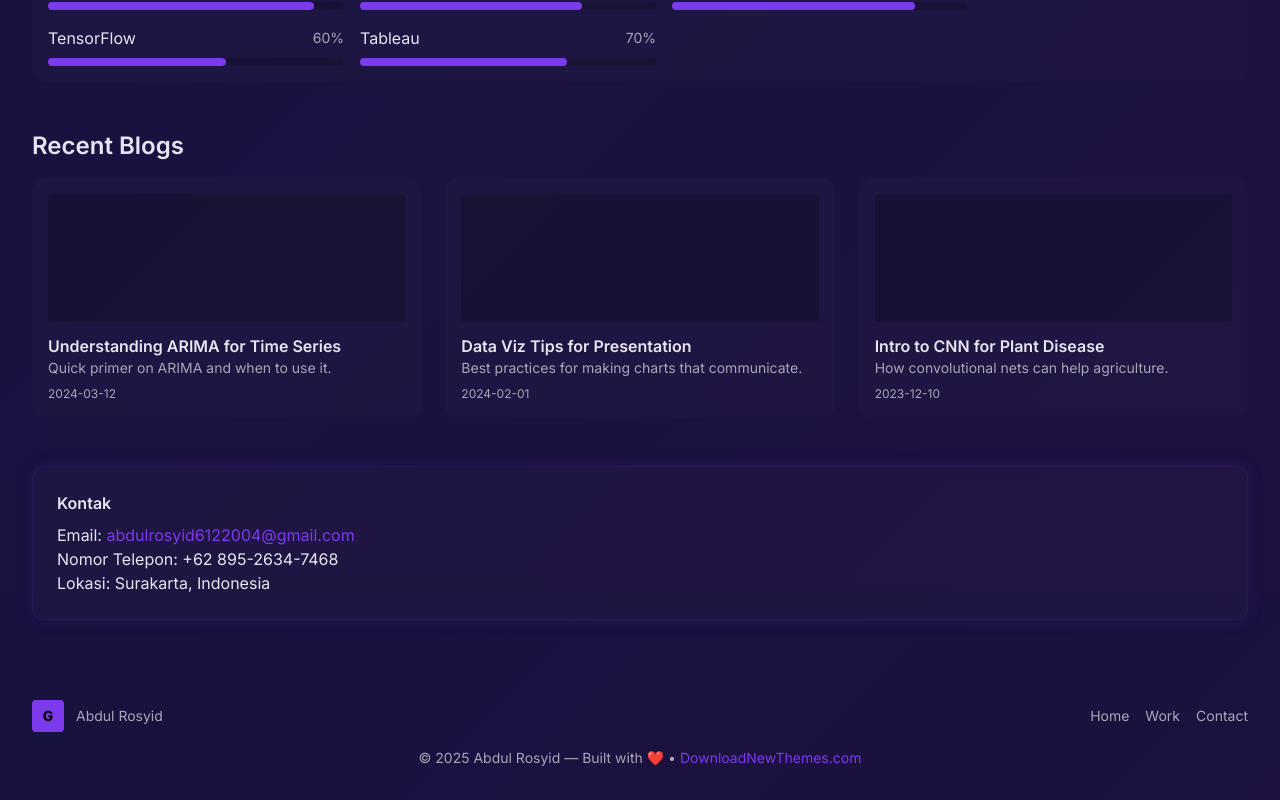
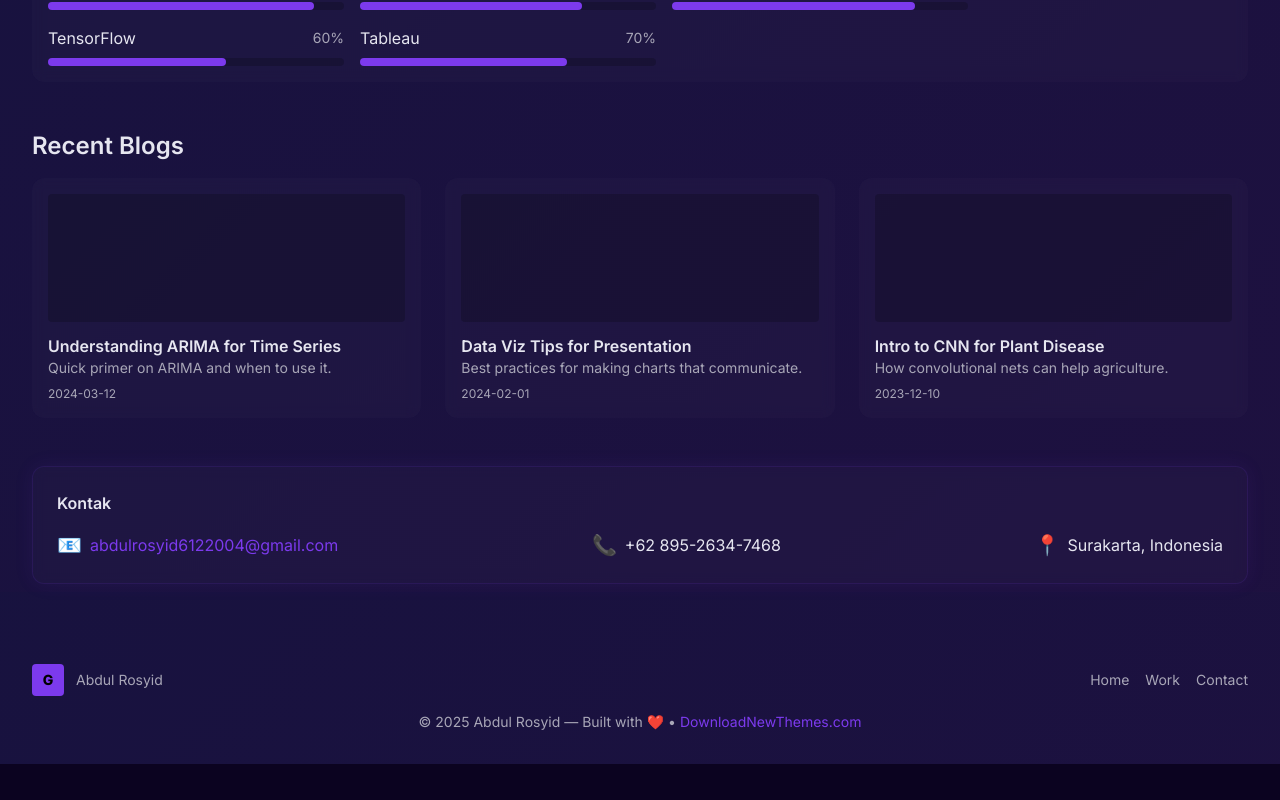
Before and after one commit to abdulrosyid001/Portofolio, a React (Vite) app: page / in a window 1280 px wide. Shown: the part 1808-2608 px from the top of the page. After the commit the page ends 2572 px from the top, so only its background shows below. Built offline with nearby package versions, Linux system fonts and the light colour scheme.

Commit message:
Pembaruan UI

```diff
--- a/src/App.jsx
+++ b/src/App.jsx
@@ -46,12 +46,33 @@ export default function App() {
           <BlogPreview />
         </section>
 
-        <section className="mt-12 grid grid-cols-1 gap-6">
+        <section className="mt-12">
         <div className="glass p-6 rounded-xl neon-outline w-full">
-            <h3 className="font-semibold mb-2">Kontak</h3>
-            <p>Email: <a className="text-primary" href={`mailto:${biodata.email}`}>{biodata.email}</a></p>
-            <p>Nomor Telepon: {biodata.phone}</p>
-            <p>Lokasi: {biodata.location}</p>
+            <h3 className="font-semibold mb-4">Kontak</h3>
+
+            <div className="flex flex-col sm:flex-row sm:items-center sm:justify-between gap-4">
+
+            {/* Email */}
+            <div className="flex items-center gap-2">
+                <span className="text-primary text-xl">📧</span>
+                <a href={`mailto:${biodata.email}`} className="text-primary hover:underline">
+                {biodata.email}
+                </a>
+            </div>
+
+            {/* Phone */}
+            <div className="flex items-center gap-2">
+                <span className="text-primary text-xl">📞</span>
+                <span>{biodata.phone}</span>
+            </div>
+
+            {/* Location */}
+            <div className="flex items-center gap-2">
+                <span className="text-primary text-xl">📍</span>
+                <span>{biodata.location}</span>
+            </div>
+
+            </div>
         </div>
         </section>
 
```
